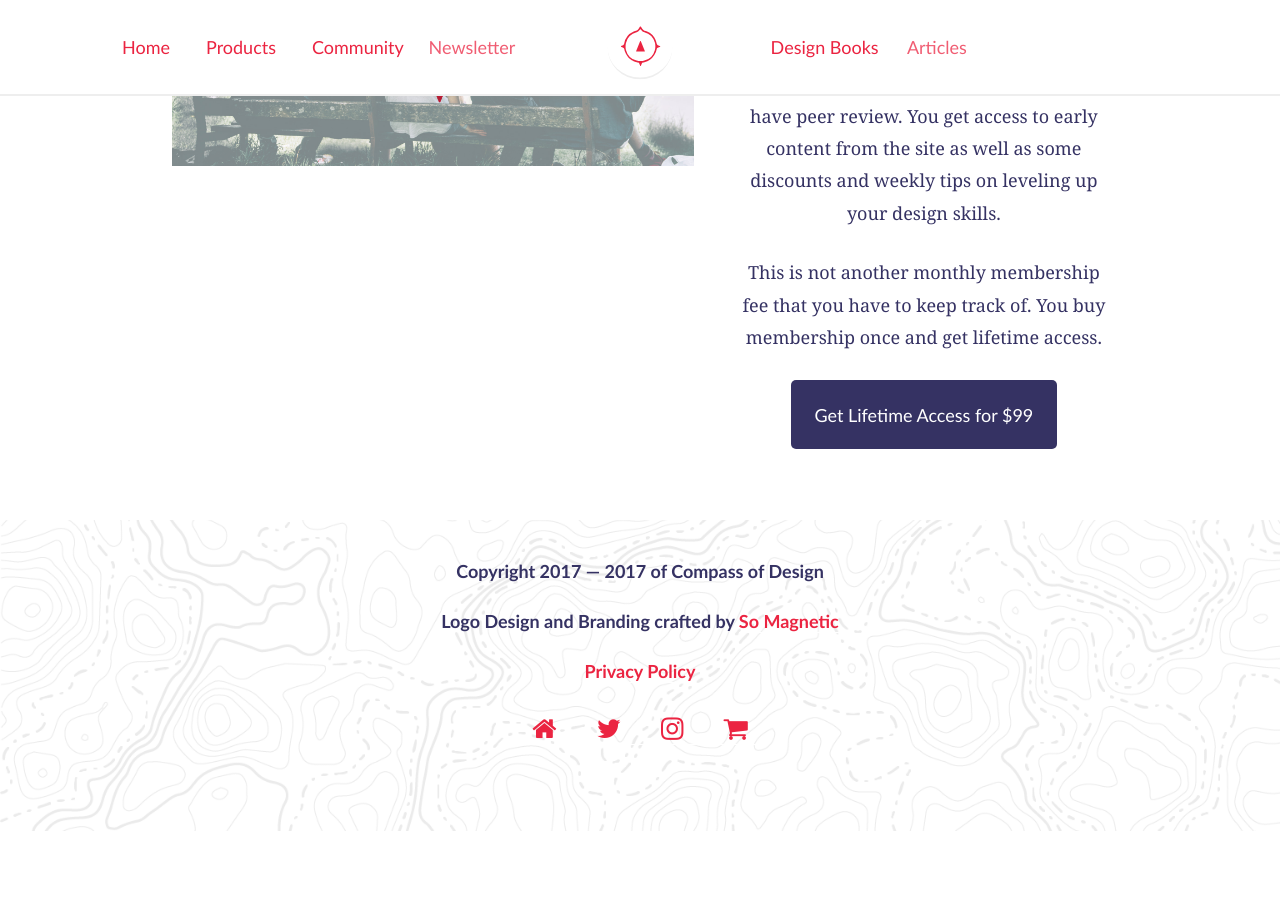
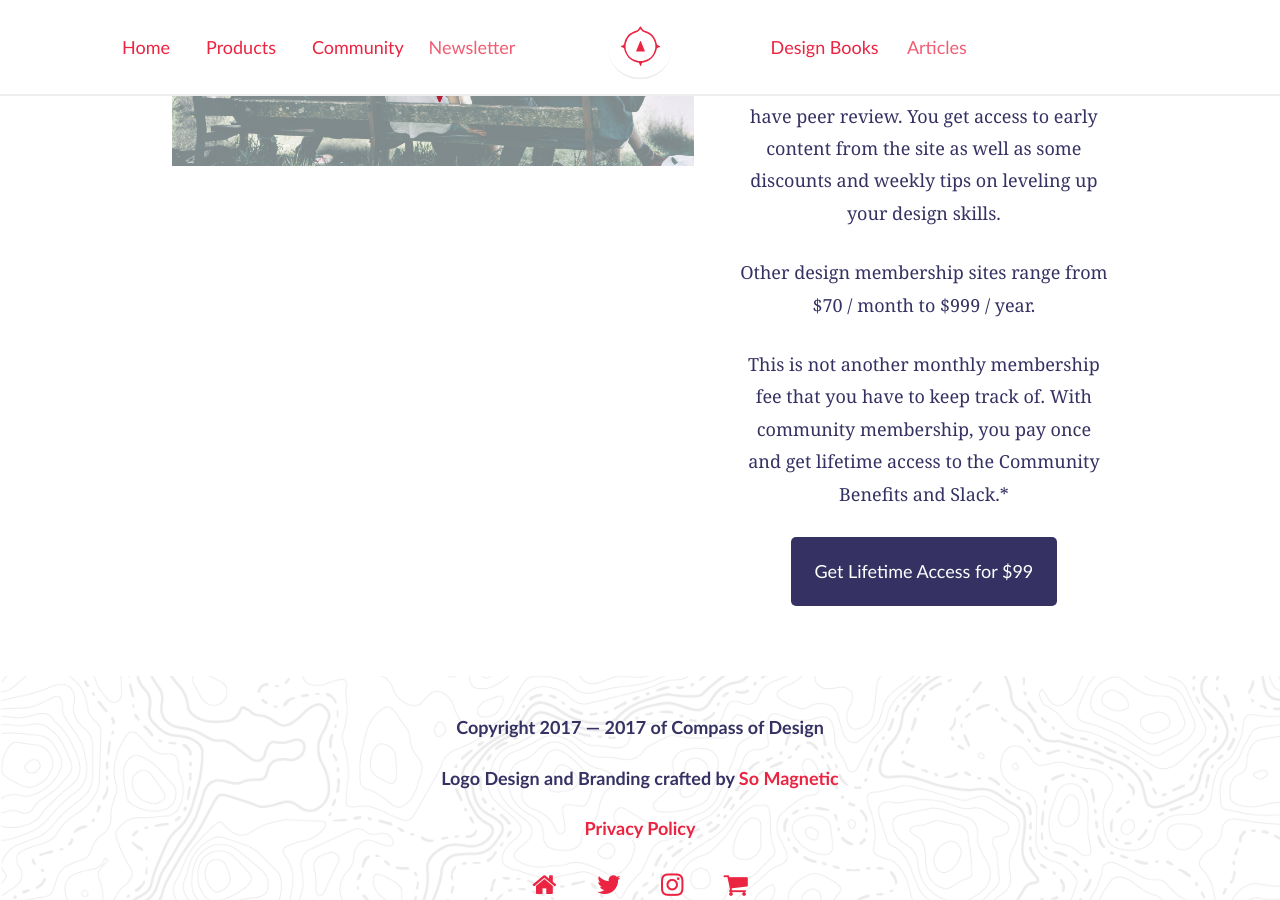
Before and after one commit to compassofdesign/site, a Jekyll site: the page built from community/index.html, in a window 1280 px wide and 900 px high, scrolled down 5600 px. Built offline with Jekyll 4.4.1, drawn with Linux system fonts in a browser that asks for light colours; nearby versions of some CDN libraries; a script that is not in the unit is left out; before the commit the page ends 6431 px from its top, so only the background shows below that.

Commit message:
changed a small bit of text on the community page

```diff
--- a/community/index.html
+++ b/community/index.html
@@ -121,7 +121,8 @@ price: $99
       <h3 class="point-title">Ready to get started?</h3>
       <h4>Become a Member of the Compass of Design Community</h4>
       <p>{{page.description}}</p>
-      <p>This is not another monthly membership fee that you have to keep track of. You buy membership once and get lifetime access. </p>
+      <p>Other design membership sites range from $70 / month to $999 / year.</p>
+      <p>This is not another monthly membership fee that you have to keep track of. With community membership, you pay once and get lifetime access to the Community Benefits and Slack.*</p>
       <a href="https://buy.compassofdesign.com/compass-of-design-community-membership/buy" class="button " >Get Lifetime Access for {{page.price}}</a>
     </div>
   </article>
```
